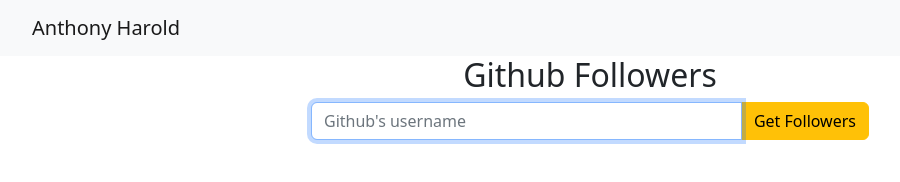
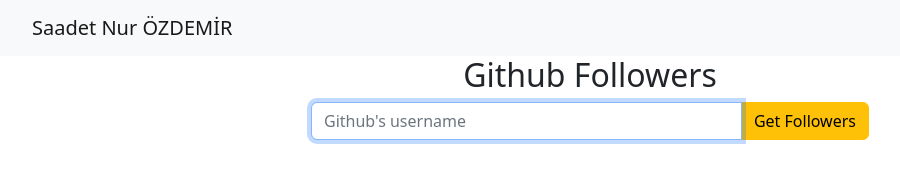
Before and after one commit to Nursaadet/Github-Followers, a plain HTML site: page index.html in a window 1280 px wide. Shown: the whole page, without its empty margins (50-950 px from the left). Drawn offline with nearby package versions, Linux system fonts and the light colour scheme.

Commit message:
README.md added

```diff
--- a/index.html
+++ b/index.html
@@ -13,8 +13,8 @@
   <body>
     <nav class="navbar bg-light container-fluid">
       <div class="container">
-        <a class="navbar-brand" href="https://github.com/anthonyharold67"
-          >Anthony Harold</a>
+        <a class="navbar-brand" href="https://github.com/nursaadet"
+          >Saadet Nur ÖZDEMİR</a>
       </div>
     </nav>
     <header>
```
Also changed, not shown: 1 other file.
